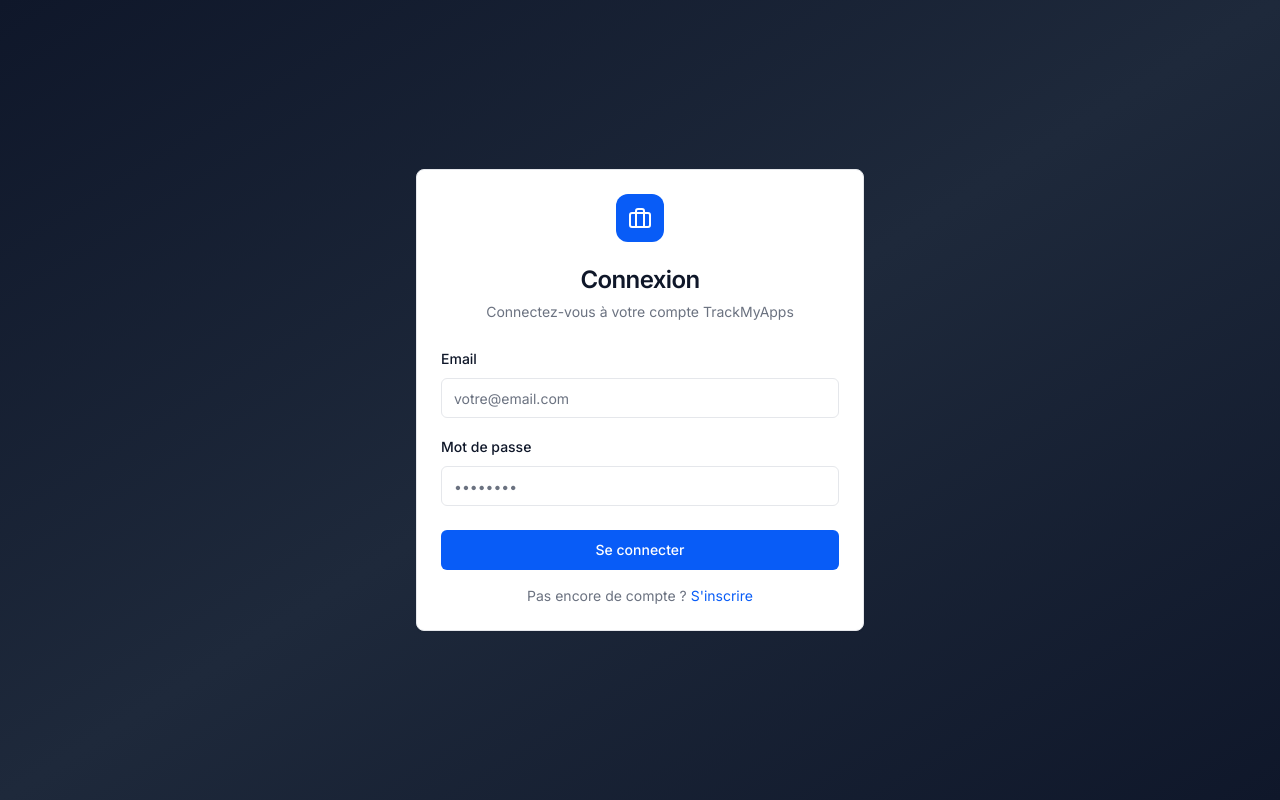
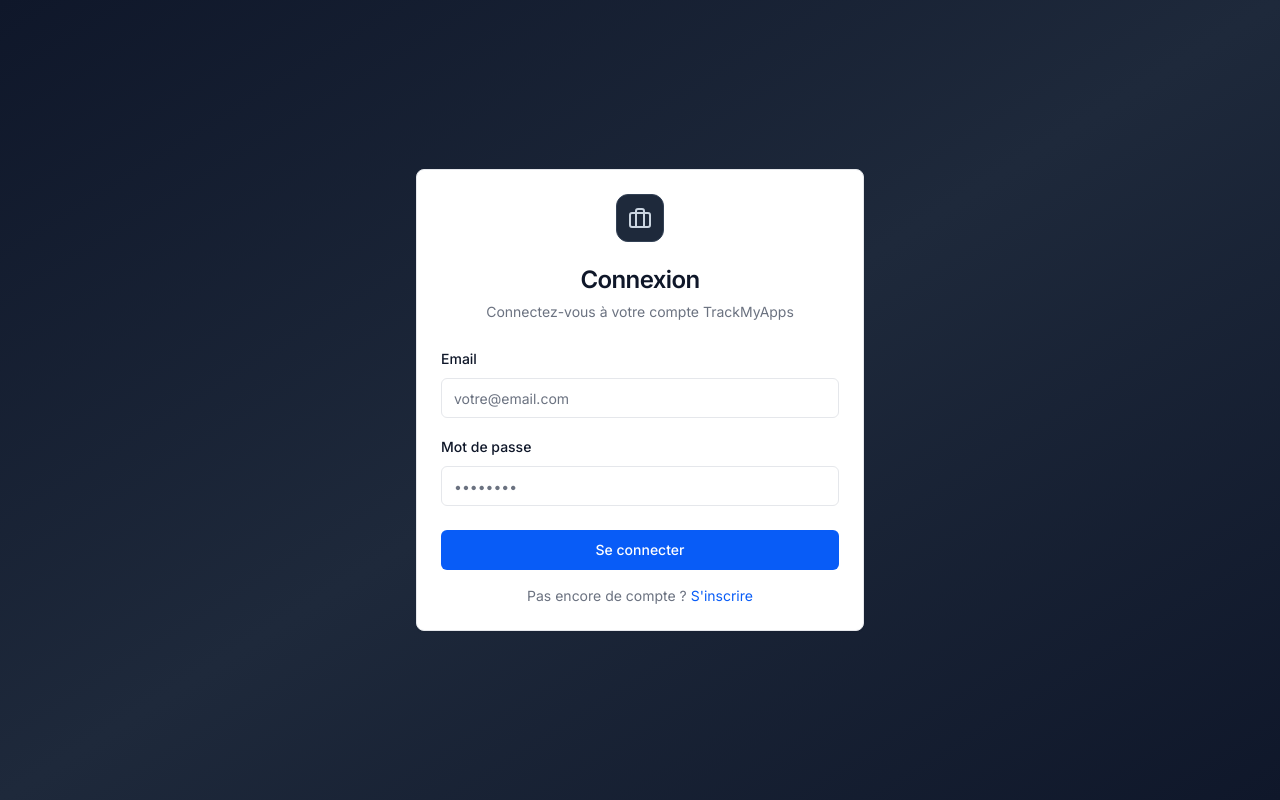
Before and after one commit to A2Lec/TrackMyApps, a React (Vite) app in the folder frontend/: page /login in a window 1280 px wide. Built offline with nearby package versions, Linux system fonts and the light colour scheme; no server answers.

Commit message:
feat: change auth pages icon to dark gray tone instead of blue

```diff
--- a/frontend/src/pages/auth/Login.tsx
+++ b/frontend/src/pages/auth/Login.tsx
@@ -53,8 +53,8 @@ export function LoginPage() {
       <Card className="w-full max-w-md">
         <CardHeader className="text-center">
           <div className="flex justify-center mb-4">
-            <div className="h-12 w-12 rounded-xl bg-primary flex items-center justify-center">
-              <Briefcase className="h-6 w-6 text-primary-foreground" />
+            <div className="h-12 w-12 rounded-xl bg-slate-800 border border-slate-700 flex items-center justify-center">
+              <Briefcase className="h-6 w-6 text-slate-300" />
             </div>
           </div>
           <CardTitle className="text-2xl">Connexion</CardTitle>
--- a/frontend/src/pages/auth/Register.tsx
+++ b/frontend/src/pages/auth/Register.tsx
@@ -71,8 +71,8 @@ export function RegisterPage() {
       <Card className="w-full max-w-md">
         <CardHeader className="text-center">
           <div className="flex justify-center mb-4">
-            <div className="h-12 w-12 rounded-xl bg-primary flex items-center justify-center">
-              <Briefcase className="h-6 w-6 text-primary-foreground" />
+            <div className="h-12 w-12 rounded-xl bg-slate-800 border border-slate-700 flex items-center justify-center">
+              <Briefcase className="h-6 w-6 text-slate-300" />
             </div>
           </div>
           <CardTitle className="text-2xl">Inscription</CardTitle>
```
